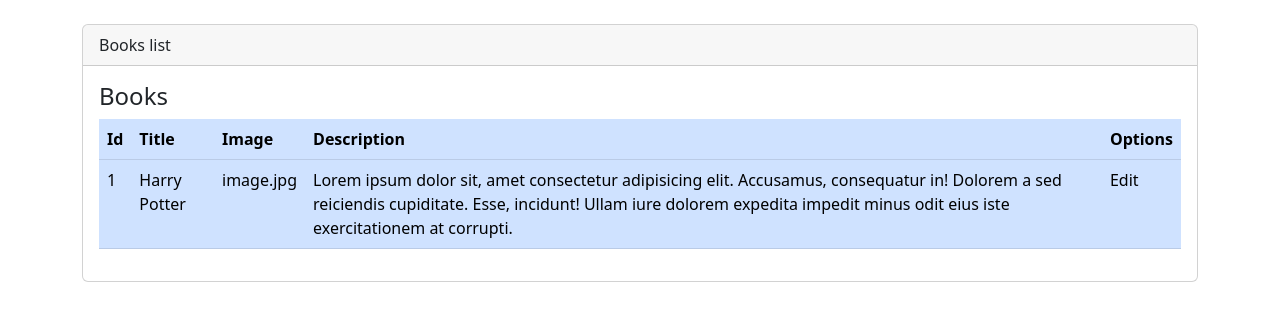
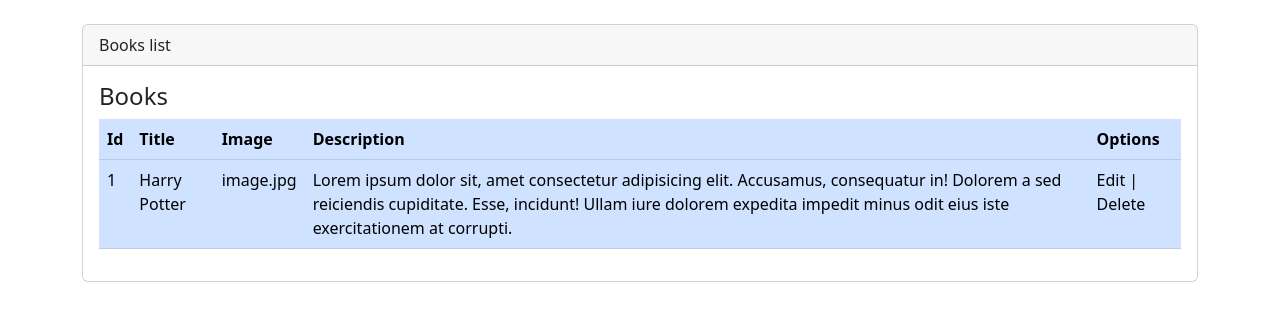
Before and after one commit to jpromanonet/djangoCrud, a Django app: page / in a window 1280 px wide. Shown: the part 56-377 px from the top of the page. Run offline with Django 4.2, Linux system fonts and the light colour scheme.

Commit message:
Index books section

```diff
--- a/sistema/libreria/templates/books/index.html
+++ b/sistema/libreria/templates/books/index.html
@@ -27,7 +27,7 @@
                         <td>Harry Potter</td>
                         <td>image.jpg</td>
                         <td>Lorem ipsum dolor sit, amet consectetur adipisicing elit. Accusamus, consequatur in! Dolorem a sed reiciendis cupiditate. Esse, incidunt! Ullam iure dolorem expedita impedit minus odit eius iste exercitationem at corrupti.</td>
-                        <td>Edit</td>
+                        <td>Edit | Delete</td>
                     </tr>
                 </tbody>
             </table>
```
